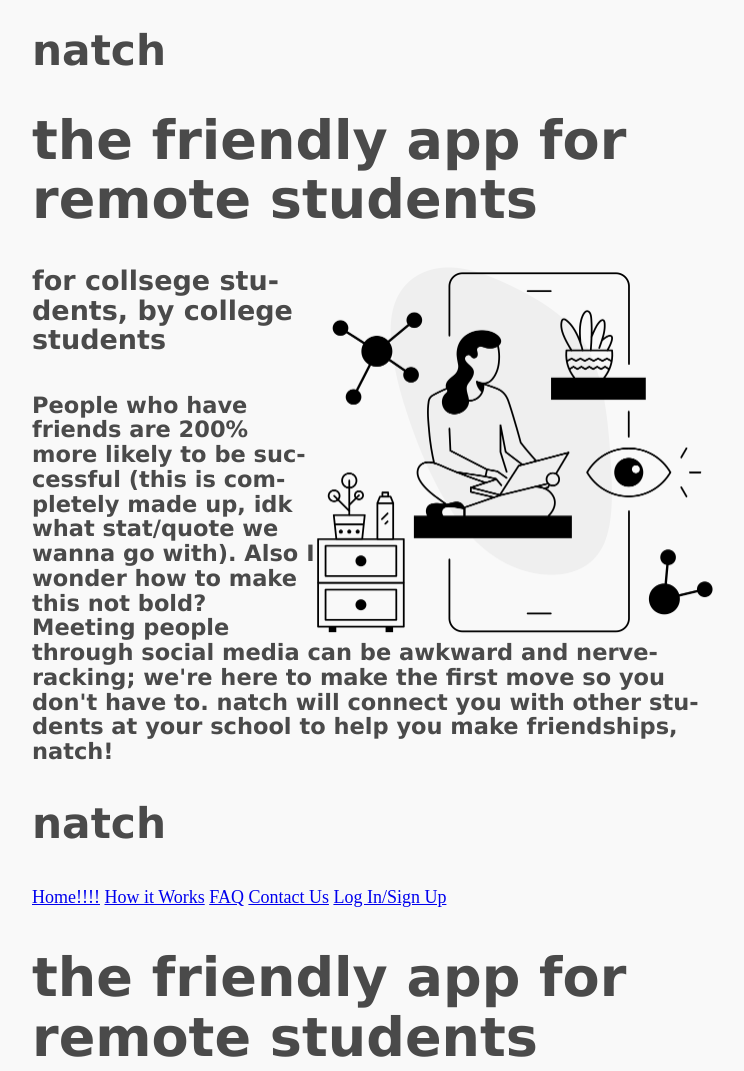
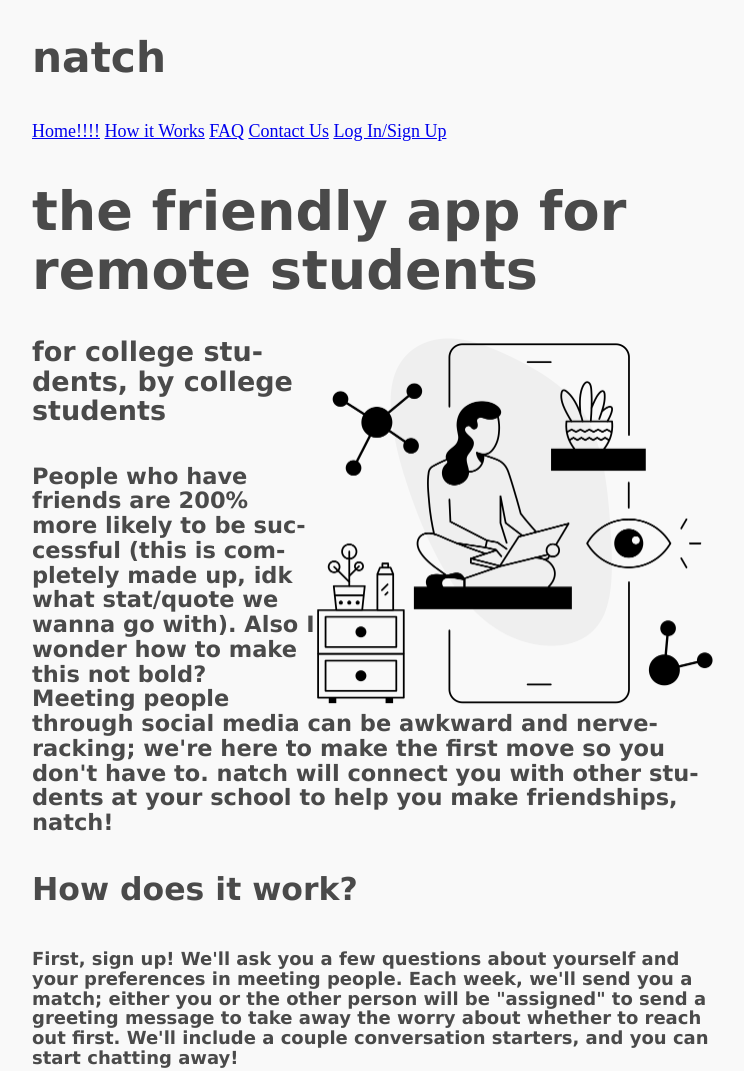
Before and after one commit to katherinehu/natu, a plain HTML site: page index.html in a window 1280 px wide. Shown: the top 1071 px of the page, without its empty margins (266-1010 px from the left). Drawn offline with Linux system fonts and the light colour scheme.

Commit message:
fix error

```diff
--- a/index.html
+++ b/index.html
@@ -10,22 +10,6 @@
     </style>
     </head>
      <body>
-        <img src = "/Users/katherinehu/Desktop/blob/blobgreen.svg" id = "blob">
-            <div id = "title" >
-            <h1>natch</h1>
-            <!-- <h3>the friendly app for remote students</h3> -->
-            <h1 id="quotetext">the friendly app for remote students</h1>
-            <img src = "images/remote.png" style = "float:right;width:400px">
-        </div>
-        <div id = "about">
-            <h4>for collsege students, by college students</h4>
-            <h5>People who have friends are 200% more likely
-                to be successful (this is completely made up, idk what stat/quote we wanna go with).
-                Also I wonder how to make this not bold? Meeting people through social media can be
-                awkward and nerve-racking; we're here to make the first move so you don't have to.
-                natch will connect you with other students at your school to help you make friendships, natch!
-            </h5>
-        </div>
 
         <div class = "wrapper">
             <header>
@@ -33,7 +17,7 @@
                     <div id = "title" >
                         <h1>natch</h1>
                     </div>
-                    <div class = "menu">
+                    <div id = "menu">
                         <a class="active" href="#about">Home!!!!</a>
                         <a href="#work">How it Works</a>
                         <a href="#faq">FAQ</a>
```
